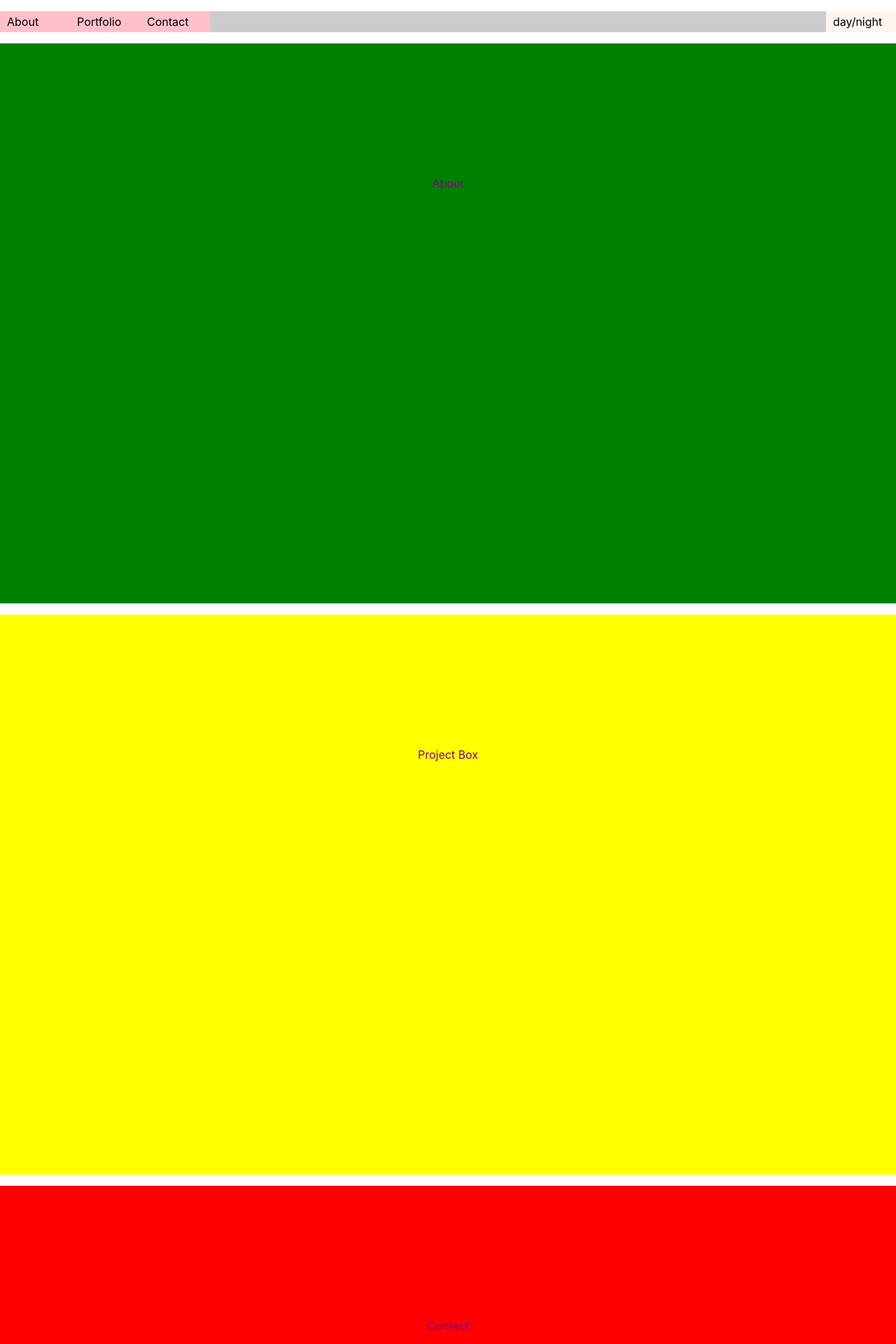
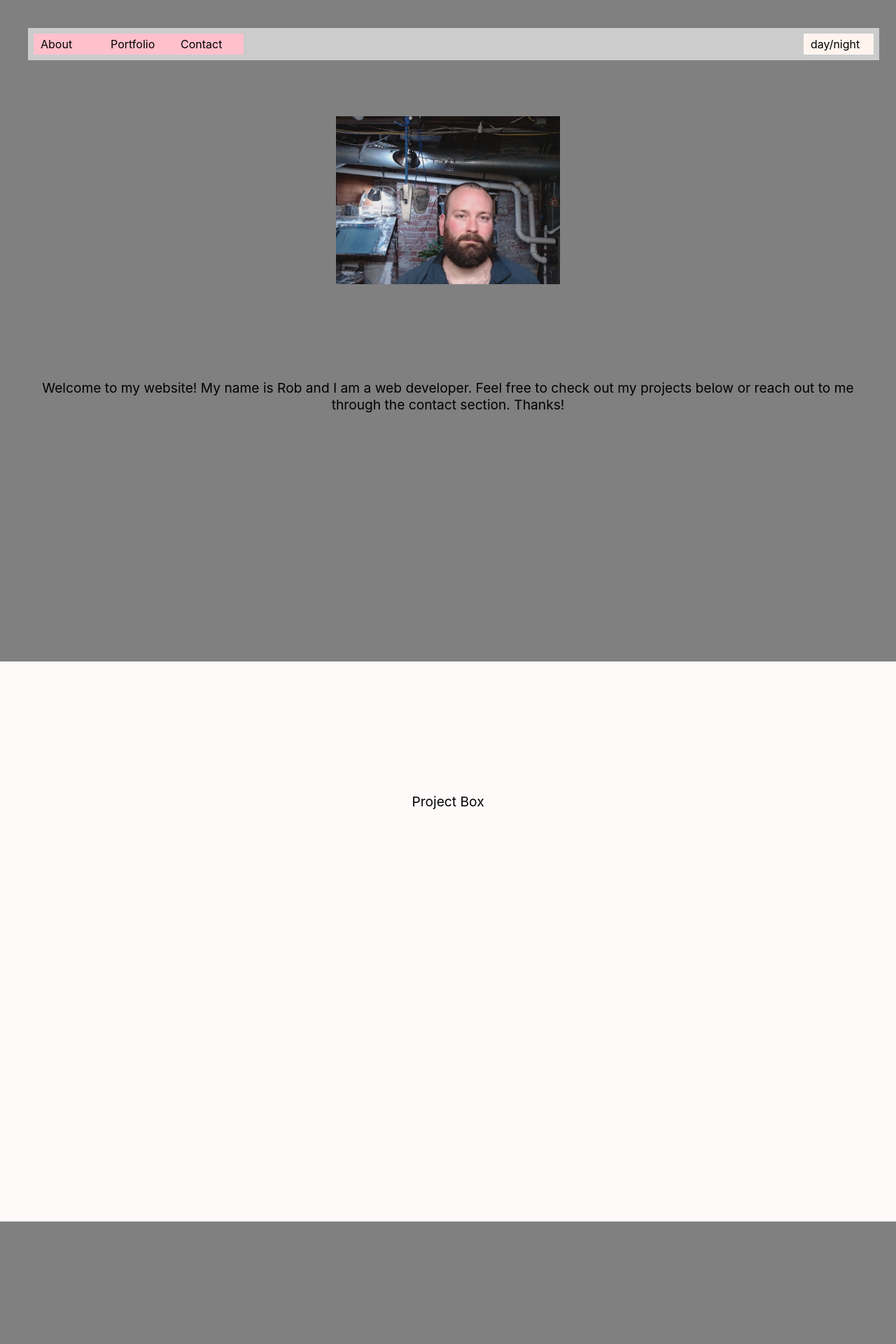
Before and after one commit to rkd412/my-portfolio, a React (Create React App) app: page / in a window 1280 px wide. Shown: the top 1920 px of the page at 70% size. Built offline with nearby package versions, Linux system fonts and the light colour scheme.

Commit message:
Done! j/k barely evn started

```diff
--- a/src/App.css
+++ b/src/App.css
@@ -1,3 +1,6 @@
 App {
+}
+
+body {
   background: grey;
 }
--- a/src/Components/About.css
+++ b/src/Components/About.css
@@ -1,13 +1,25 @@
 .about {
-  background: green;
+  background: grey;
   height: 100vh;
   width: 100vw;
 }
 
-.about p {
-  color: purple;
+.about span {
+  color: black;
+  margin: 5vh;
   display: flex;
   justify-content: center;
   align-items: center;
-  height: 50vh;
+  height: 20vh;
+  font-size: 1.5vw;
+  text-align: center;
 }
+
+.image {
+  display: block;
+  margin-left: auto;
+  margin-right: auto;
+  padding: 5vh;
+  height: 30vh;
+  width: 40vh;
+}
--- a/src/Components/About.js
+++ b/src/Components/About.js
@@ -1,9 +1,16 @@
+import day from "../day.jpg";
+
 import "./About.css";
 
 const About = () => {
   return (
     <div className="about">
-      <p>About</p>
+      <img className="image" src={day} alt="Photo of me" />
+      <span>
+        Welcome to my website! My name is Rob and I am a web developer. Feel
+        free to check out my projects below or reach out to me through the
+        contact section. Thanks!
+      </span>
     </div>
   );
 };
--- a/src/Components/Contact.css
+++ b/src/Components/Contact.css
@@ -1,13 +1,14 @@
 .contact {
-  background: Red;
+  background: grey;
   height: 100vh;
   width: 100vw;
 }
 
 .contact p {
-  color: purple;
+  color: black;
   display: flex;
   justify-content: center;
   align-items: center;
   height: 50vh;
+  font-size: 1.5vw;
 }
--- a/src/Components/NavBar.css
+++ b/src/Components/NavBar.css
@@ -1,10 +1,11 @@
 .nav-bar {
   background: Orange;
+  margin: 5vh;
 }
 
 .nav-bar ul {
   width: 100%;
-  padding: 0;
+  padding: 1vh;
   background: #ccc;
   display: flex;
 }
--- a/src/Components/NavBar.js
+++ b/src/Components/NavBar.js
@@ -1,6 +1,8 @@
 import "./NavBar.css";
 
 const NavBar = () => {
+
+
   return (
     <nav className="nav-bar">
       <ul>
--- a/src/Components/ProjectBox.css
+++ b/src/Components/ProjectBox.css
@@ -1,13 +1,14 @@
 .project-box {
-  background: yellow;
+  background: snow;
   height: 100vh;
   width: 100vw;
 }
 
 .project-box p {
-  color: purple;
+  color: black;
   display: flex;
   justify-content: center;
   align-items: center;
   height: 50vh;
+  font-size: 1.5vw;
 }
```
Also changed, not shown: src/day.jpg (added), src/night.jpg (added).
